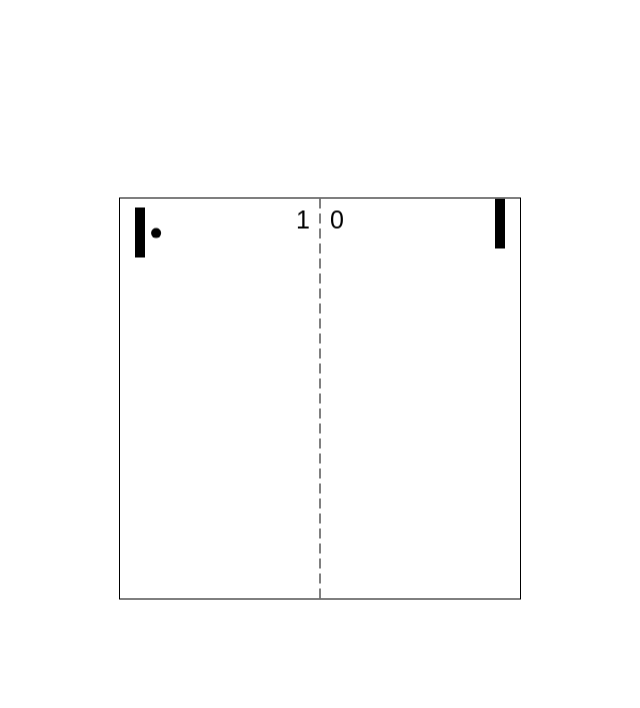
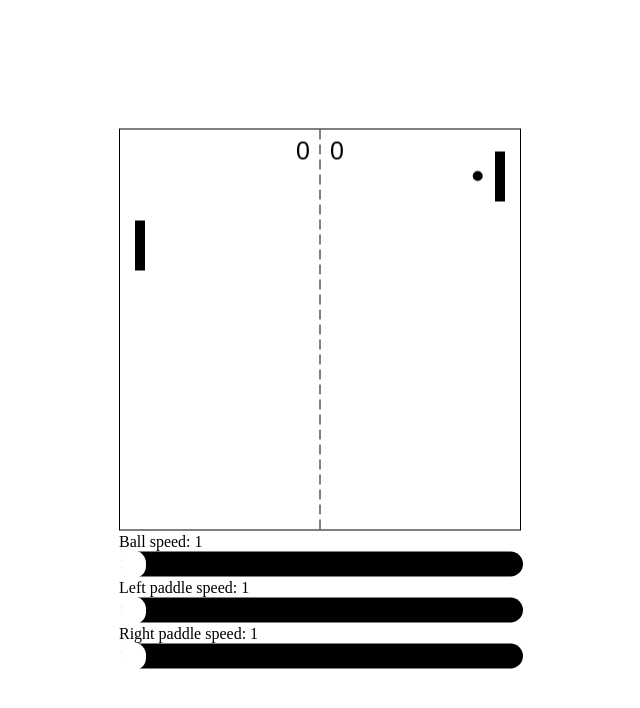
Before and after one commit to defsax/pong, a plain HTML site: page index.html in a window 1280 px wide. Shown: the whole page, without its empty margins (320-960 px from the left). Drawn offline with Linux system fonts and the light colour scheme.

Commit message:
Modified collisions. Added slider.

```diff
--- a/ball.js
+++ b/ball.js
@@ -7,6 +7,10 @@ export default function Ball(gameHandle, x, y, r, s){
     this.position.x = gameHandle.gWIDTH / 2;
     this.position.y = gameHandle.gHEIGHT / 2;
     this.calculateStartAngle();
+  }
+
+  this.setSpeed = function(spd){
+    speed = spd;
   }
 
   this.radius = r;
@@ -28,7 +32,7 @@ export default function Ball(gameHandle, x, y, r, s){
     this.position.y += this.direction.y * speed;
 
     //if ball hits left side, increment right's score and reset pos
-    if(this.position.x - this.radius < 0){
+    if(this.position.x + this.radius < 0){
 
       console.log("X: " + this.position.x);
       console.log("Y: " + this.position.y);
@@ -37,7 +41,7 @@ export default function Ball(gameHandle, x, y, r, s){
       this.resetBall();
     }
     //if ball hits right side, increment left's score and reset pos
-    else if(this.position.x + this.radius > gameHandle.gWIDTH){
+    else if(this.position.x - this.radius > gameHandle.gWIDTH){
 
       console.log("X: " + this.position.x);
       console.log("Y: " + this.position.y);
@@ -66,15 +70,13 @@ export default function Ball(gameHandle, x, y, r, s){
 
   this.calculateStartAngle = function(){
     var newBounceAngle = utils.getRndFloat(-1.2, 1.2);
+
+    //loop until no angles too close to straight up or down
     while(newBounceAngle < 0.1 && newBounceAngle > -0.1){
       console.log(newBounceAngle);
       newBounceAngle = utils.getRndFloat(-1.2, 1.2);
     }
 
-
-    //var newBounceAngle = utils.getRndFloat(-1, 1) * (5 * Math.PI / 12);
-    //newBounceAngle = -1;
-    console.log("New bounce angle: " + newBounceAngle);
     this.direction.x = Math.sin(newBounceAngle);
     this.direction.y = -Math.cos(newBounceAngle);
 
@@ -85,53 +87,28 @@ export default function Ball(gameHandle, x, y, r, s){
   }
 
   this.calculateTrajectory = function(){
-    console.log("X direction vec: " + this.direction.x);
-    console.log("Y direction vec: " + this.direction.y);
+    //get dest height of ball
+    var atan = Math.atan(this.direction.y /this.direction.x);
+    var tan = Math.tan(atan);
 
-    var atan = Math.atan(this.direction.y/this.direction.x);//* (180/Math.PI);
-    console.log("ATAN: " + atan);
-
-    //get dest height of ball
-    var tan = Math.tan(atan);
     if(Math.sign(this.direction.x) == -1){
-      console.log("Moving left...");
-      //var height = tan * this.position.x;
+      //moving left
       this.trajectory.y = tan * this.position.x;
-      //height = gameHandle.gHEIGHT / 2 - height;
-      /*
-       *      this.trajectory.y = gameHandle.gHEIGHT / 2 - this.trajectory.y;*/
-      //       if(Math.sign(this.direction.y) == -1){
-      //         //this.trajectory.y = -this.trajectory.y;
-      //         this.trajectory.y = this.position.y - this.trajectory.y;
-      //       }
-      //       else{
-      //         this.trajectory.y = this.position.y + this.trajectory.y;
-      //       }
     }
     else{
-      console.log("Moving right...");
-      //var height = tan * this.position.x;
+      //moving right
       this.trajectory.y = tan * (gameHandle.gWIDTH - this.position.x);
-      //height = gameHandle.gHEIGHT / 2 - height;
-      //this.trajectory.y = gameHandle.gHEIGHT / 2 - this.trajectory.y;
-
-      //       if(Math.sign(this.direction.y) == -1){
-      //         this.trajectory.y = -this.trajectory.y;
-      //       }
-      //
-      //       this.trajectory.y = gameHandle.gHEIGHT - this.position.y + this.trajectory.y;
     }
 
     this.trajectory.y = Math.abs(this.trajectory.y);
 
     if(Math.sign(this.direction.y) == -1){
-      //this.trajectory.y = -this.trajectory.y;
+      //if moving up, subtract trajectory from ball y position
       this.trajectory.y = this.position.y - this.trajectory.y;
     }
     else{
+      //if moving down, add trajectory
       this.trajectory.y = this.position.y + this.trajectory.y;
     }
-
-    console.log("Trajectory Y: " + this.trajectory.y + "\n");
   }
 }
--- a/index.html
+++ b/index.html
@@ -11,6 +11,15 @@
   <body>
     <div class="centre">
       <canvas id="pongCanvas" width="400" height="400"></canvas>
+
+      <p>Ball speed: <span id="ballspeed"></span></p>
+      <input type="range" min="1" max="5" value="1" class="slider" id="speedslider">
+
+      <p>Left paddle speed: <span id="leftspeed"></span></p>
+      <input type="range" min="1" max="5" value="1" class="slider" id="leftslider">
+
+      <p>Right paddle speed: <span id="rightspeed"></span></p>
+      <input type="range" min="1" max="5" value="1" class="slider" id="rightslider">
     </div>
     <script src="script.js" type="module"></script>
   </body>
--- a/paddle.js
+++ b/paddle.js
@@ -3,11 +3,15 @@ import * as utils from './utils.js';
 export default function Paddle(gameHandle, x, y, w, h, s){
   var dir = -1;
   var speed = s;
+  //var setSpeed = s;
 
   this.width = w;
   this.height = h;
   this.position = { x: x, y: y };
 
+  this.setSpeed = function(spd){
+    speed = spd;
+  }
 
   this.calculateNewAngle = function(){
     let paddleCentre = this.position.y + (this.height / 2);
@@ -18,12 +22,7 @@ export default function Paddle(gameHandle, x, y, w, h, s){
 
     gameHandle.ball.direction.x = -Math.sin(newBounceAngle);
     gameHandle.ball.direction.y = -Math.cos(newBounceAngle);
-    //gameHandle.ball.direction.x = -gameHandle.ball.direction.x;
   }
-
-
-
-
 
   this.draw = function(ctx){
     ctx.beginPath();
@@ -34,9 +33,7 @@ export default function Paddle(gameHandle, x, y, w, h, s){
   }
 
   this.update = function(dt){
-    var test = gameHandle.gWIDTH / 4;
-
-    if(gameHandle.ball.position.x > (gameHandle.gWIDTH / 4) && gameHandle.ball.position.x < (gameHandle.gWIDTH - gameHandle.gWIDTH / 4)){
+    if(gameHandle.ball.position.x > (gameHandle.gWIDTH / 8) && gameHandle.ball.position.x < (gameHandle.gWIDTH - gameHandle.gWIDTH / 8)){
       //if ball trajectory position is higher on the y axis, move paddle in that direction
       if(gameHandle.ball.trajectory.y >= (this.position.y + this.height / 2)){
         dir = 1;
@@ -73,21 +70,53 @@ export default function Paddle(gameHandle, x, y, w, h, s){
 
     //check collisions with ball
     if(utils.isCollision(gameHandle.ball, this)){
-      if(gameHandle.ball.position.y > this.position.y + this.height){
+      if(gameHandle.ball.position.y > this.position.y + this.height &&
+        gameHandle.ball.position.y - gameHandle.ball.radius < this.position.y + this.height &&
+        gameHandle.ball.position.x < this.position.x + this.width &&
+        gameHandle.ball.position.x > this.position.x &&
+        Math.sign(gameHandle.ball.direction.y) == -1
+      ){
         console.log("Paddle collision bottom.");
-        gameHandle.ball.direction.y = -gameHandle.ball.direction.y;
-        gameHandle.ball.position.y = this.position.y + this.height + gameHandle.ball.radius;
+        //if(Math.sign(gameHandle.ball.direction.y) == 1)
+          gameHandle.ball.direction.y = -gameHandle.ball.direction.y;
+        //gameHandle.ball.position.y = this.position.y + this.height + gameHandle.ball.radius + 5;
       }
-      if(gameHandle.ball.position.y < this.position.y){
+      else if(gameHandle.ball.position.y < this.position.y &&
+        gameHandle.ball.position.y + gameHandle.ball.radius > this.position.y &&
+        gameHandle.ball.position.x < this.position.x + this.width &&
+        gameHandle.ball.position.x > this.position.x &&
+        Math.sign(gameHandle.ball.direction.y) == 1
+      ){
         console.log("Paddle collision top.");
-        gameHandle.ball.direction.y = -gameHandle.ball.direction.y;
-        gameHandle.ball.position.y = this.position.y - gameHandle.ball.radius;
+        //if(Math.sign(gameHandle.ball.direction.y) == -1)
+          gameHandle.ball.direction.y = -gameHandle.ball.direction.y;
+        //gameHandle.ball.position.y = this.position.y - gameHandle.ball.radius - 5;
       }
-      else{
-        console.log("Paddle collision left or right.");
-        //this.calculateNewAngle();
-        gameHandle.ball.direction.x = -gameHandle.ball.direction.x;
+      else if(gameHandle.ball.position.x - gameHandle.ball.radius < this.position.x + this.width
+        && gameHandle.ball.position.x < gameHandle.gWIDTH / 2
+      ){
+        console.log("Right collision");
+        if(Math.sign(gameHandle.ball.direction.x) == -1){
+          gameHandle.ball.direction.x = -gameHandle.ball.direction.x;
+          //gameHandle.ball.position.x = this.position.x + this.width + gameHandle.ball.radius + 1;
+        }
       }
+      else if(gameHandle.ball.position.x + gameHandle.ball.radius > this.position.x && gameHandle.ball.position.y > this.position.y && gameHandle.ball.position.y < this.position.y + this.height && gameHandle.ball.position.x > gameHandle.gWIDTH / 2){
+        console.log("Left collision.");
+        if(Math.sign(gameHandle.ball.direction.x) == 1){
+          gameHandle.ball.direction.x = -gameHandle.ball.direction.x;
+          //gameHandle.ball.position.x = this.position.x - gameHandle.ball.radius - 1;
+        }
+      }
+//       else{
+//         console.log("Paddle collision left or right.");
+//         //this.calculateNewAngle();
+//         gameHandle.ball.direction.x = -gameHandle.ball.direction.x;
+//         if(gameHandle.ball.position.x < gameHandle.gWIDTH / 2)
+//           gameHandle.ball.position.x = this.position.x + this.width + gameHandle.ball.radius;
+//         else
+//           gameHandle.ball.position.x = this.position.x - gameHandle.ball.radius;
+//       }
       gameHandle.ball.calculateTrajectory();
     }
   }
--- a/script.js
+++ b/script.js
@@ -1,6 +1,31 @@
 import * as utils from './utils.js';
 import Paddle from './paddle.js';
 import Ball from './ball.js';
+
+var speedslider = document.getElementById("speedslider");
+var speeddisplay = document.getElementById("ballspeed");
+speeddisplay.innerHTML = speedslider.value;
+
+var leftslider = document.getElementById("leftslider");
+var leftdisplay = document.getElementById("leftspeed");
+leftdisplay.innerHTML = leftslider.value;
+
+var rightslider = document.getElementById("rightslider");
+var rightdisplay = document.getElementById("rightspeed");
+rightdisplay.innerHTML = rightslider.value;
+
+leftslider.oninput = function(){
+  leftdisplay.innerHTML = this.value;
+  objManager.paddleL.setSpeed(this.value);
+}
+rightslider.oninput = function(){
+  rightdisplay.innerHTML = this.value;
+  objManager.paddleR.setSpeed(this.value);
+}
+speedslider.oninput = function(){
+  speeddisplay.innerHTML = this.value;
+  objManager.ball.setSpeed(this.value);
+}
 
 var canvas = document.getElementById("pongCanvas");
 var ctx = canvas.getContext("2d");
@@ -21,7 +46,7 @@ function ObjectManager(){
   this.rScore = 0;
   this.lScore = 0;
 
-  this.ball = new Ball(this, WIDTH / 2, HEIGHT / 2, 5, 2);
+  this.ball = new Ball(this, WIDTH / 2, HEIGHT / 2, 5, speedslider.value);
   this.ball.calculateStartAngle();
   this.paddleR = new Paddle(this, WIDTH - 25, HEIGHT / 2, 10, 50, 1);
   this.paddleL = new Paddle(this, 15, HEIGHT / 2, 10, 50, 1);
--- a/style.css
+++ b/style.css
@@ -1,3 +1,30 @@
+.slider {
+  -webkit-appearance: none;
+  width: 100%;
+  height: 25px;
+  background: #000000;
+  outline: none;
+  opacity: 1;
+  border-radius: 15px;
+}
+
+.slider::-webkit-slider-thumb {
+  -webkit-appearance: none;
+  appearance: none;
+  width: 25px;
+  height: 28px;
+  background: #FFFFFF;
+  cursor: grab;
+  border-radius: 15px;
+}
+
+.slider::-moz-range-thumb {
+  width: 25px;
+  height: 25px;
+  background: #FFFFFF;
+  cursor: grabbing;
+}
+
 .centre{
   position: absolute;
   top: 50%;
```
